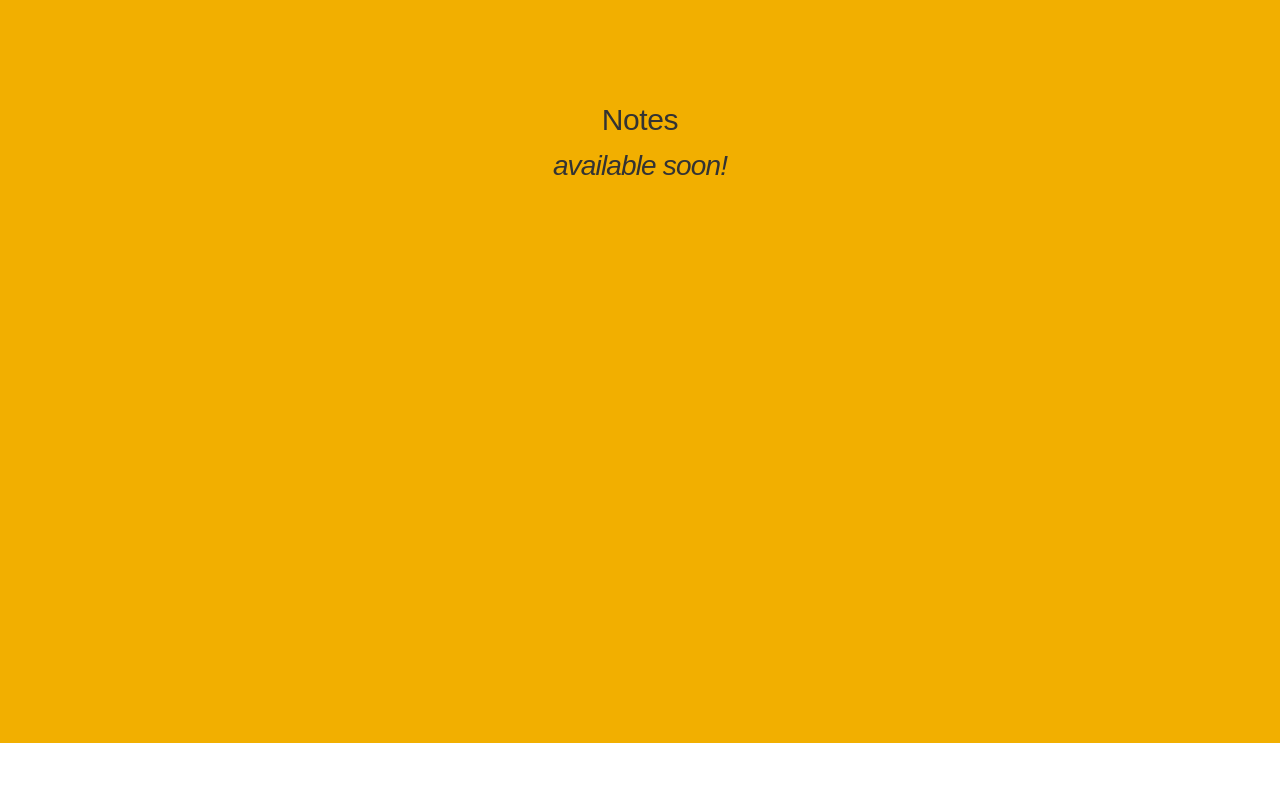
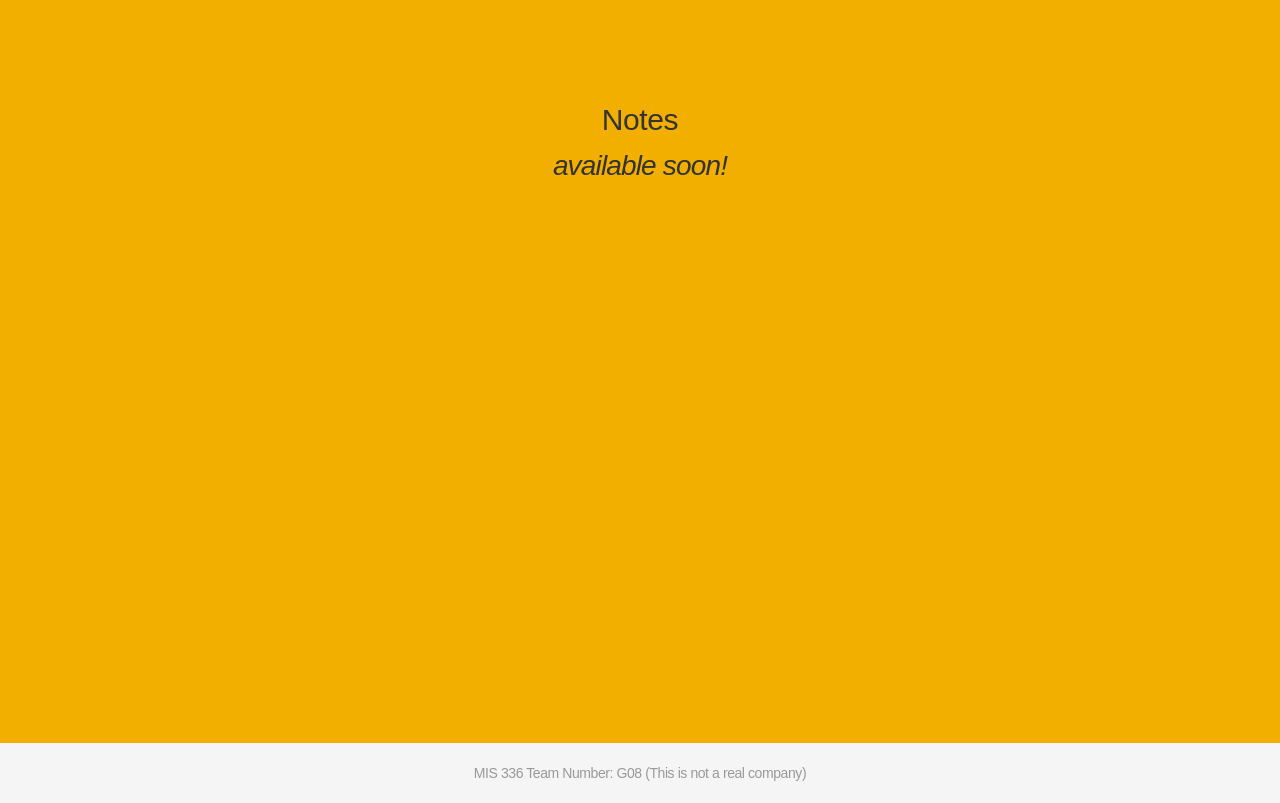
Before and after one commit to nocknull/nocknull.github.io, a plain HTML site: page index.html in a window 1280 px wide. Shown: the part 2457-3260 px from the top of the page. Before the commit the page ends 3200 px from the top, so only its background shows below. Drawn offline with Linux system fonts and the light colour scheme.

Commit message:
added footer

```diff
--- a/css/main.scss
+++ b/css/main.scss
@@ -149,3 +149,13 @@ header {
     margin: 0 auto;
   }
 }
+
+#footer {
+  background-color: #f5f5f5;
+  height: 60px;
+  .credit {
+    color: #999;
+    margin: 20px 0;
+    text-align: center;
+  }
+}
--- a/index.html
+++ b/index.html
@@ -180,6 +180,18 @@
       </div>
     </section>
 
+    <div id="footer">
+      <div class="container">
+        <div class="row">
+          <div class="col-md-12">
+            <div class="credit">
+              <p>MIS 336 Team Number: G08 (This is not a real company)</p>
+            </div>
+          </div>
+        </div>
+      </div>
+    </div>
+
     <script type="text/javascript" src="js/custom.modernizr.js"></script>
     <!-- jQuery (necessary for Bootstrap's JavaScript plugins) -->
     <script src="js/jquery.min.js"></script>
```
Also changed, not shown: css/main.css, 2 other files.
